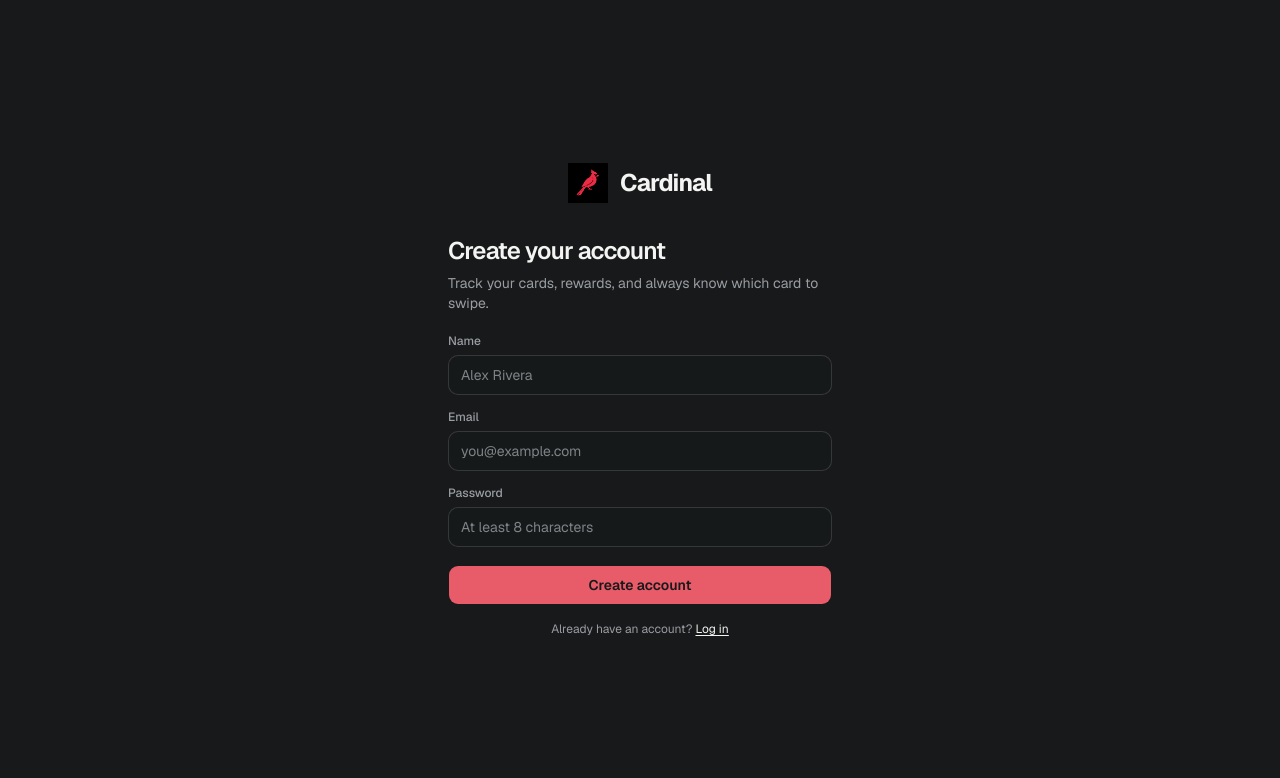
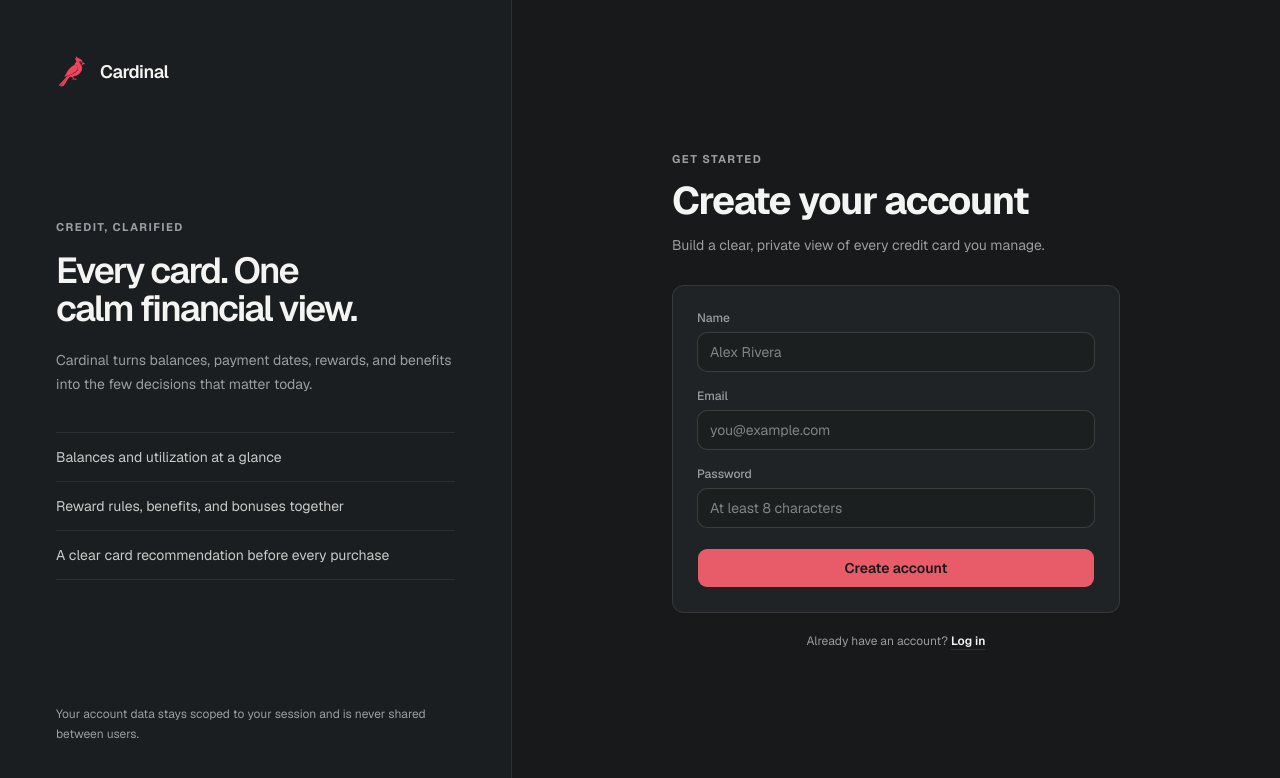
Before and after one commit to cooperbraun13/cardinal, a Next.js app: page /register in a window 1280 px wide. Shown: the top 778 px of the page. Built offline with nearby package versions, Linux system fonts and the light colour scheme; no server answers.

Commit message:
Rebuild the authentication experience

```diff
--- a/src/app/(auth)/login/page.tsx
+++ b/src/app/(auth)/login/page.tsx
@@ -2,7 +2,7 @@ import { redirect } from "next/navigation";
 import { getCurrentUser } from "@/lib/auth";
 import { AuthForm } from "@/components/AuthForm";
 
-export const metadata = { title: "Log in — Cardinal" };
+export const metadata = { title: "Log in - Cardinal" };
 
 export default async function LoginPage() {
   if (await getCurrentUser()) redirect("/dashboard");
--- a/src/app/(auth)/register/page.tsx
+++ b/src/app/(auth)/register/page.tsx
@@ -2,7 +2,7 @@ import { redirect } from "next/navigation";
 import { getCurrentUser } from "@/lib/auth";
 import { AuthForm } from "@/components/AuthForm";
 
-export const metadata = { title: "Create account — Cardinal" };
+export const metadata = { title: "Create account - Cardinal" };
 
 export default async function RegisterPage() {
   if (await getCurrentUser()) redirect("/dashboard");
--- a/src/components/AuthForm.tsx
+++ b/src/components/AuthForm.tsx
@@ -5,10 +5,17 @@ import Link from "next/link";
 import { useRouter } from "next/navigation";
 import { apiFetch } from "@/lib/client";
 import { loginSchema, registerSchema } from "@/lib/validation";
+import { Brand } from "@/components/Brand";
+import { ErrorBanner } from "@/components/ErrorBanner";
+import { Field } from "@/components/forms/Field";
 import { Button } from "@/components/ui/button";
 import { Input } from "@/components/ui/input";
-import { Field } from "@/components/forms/Field";
-import { ErrorBanner } from "@/components/ErrorBanner";
+
+const FEATURES = [
+  "Balances and utilization at a glance",
+  "Reward rules, benefits, and bonuses together",
+  "A clear card recommendation before every purchase",
+];
 
 export function AuthForm({ mode }: { mode: "login" | "register" }) {
   const router = useRouter();
@@ -17,15 +24,18 @@ export function AuthForm({ mode }: { mode: "login" | "register" }) {
   const [pending, setPending] = useState(false);
   const isLogin = mode === "login";
 
-  async function submit(e: React.FormEvent) {
-    e.preventDefault();
+  async function submit(event: React.FormEvent) {
+    event.preventDefault();
     setError("");
     const schema = isLogin ? loginSchema : registerSchema;
-    const parsed = schema.safeParse(isLogin ? { email: values.email, password: values.password } : values);
+    const parsed = schema.safeParse(
+      isLogin ? { email: values.email, password: values.password } : values
+    );
     if (!parsed.success) {
       setError(parsed.error.issues[0].message);
       return;
     }
+
     setPending(true);
     try {
       await apiFetch(`/api/auth/${isLogin ? "login" : "register"}`, {
@@ -34,35 +44,73 @@ export function AuthForm({ mode }: { mode: "login" | "register" }) {
       });
       router.push("/dashboard");
       router.refresh();
-    } catch (err) {
-      setError(err instanceof Error ? err.message : "Something went wrong.");
+    } catch (caught) {
+      setError(caught instanceof Error ? caught.message : "Something went wrong.");
       setPending(false);
     }
   }
 
   return (
-    <div className="flex min-h-screen flex-col items-center justify-center px-4">
-      <div className="mb-8 flex items-center gap-3">
-        {/* eslint-disable-next-line @next/next/no-img-element */}
-        <img src="/cardinal-logo.png" alt="" className="h-10 w-10 object-contain" />
-        <span className="text-2xl font-bold tracking-tight">Cardinal</span>
+    <div className="grid min-h-screen lg:grid-cols-[minmax(20rem,0.8fr)_minmax(30rem,1.2fr)]">
+      <aside className="hidden border-r border-sidebar-border bg-sidebar p-10 lg:flex lg:flex-col xl:p-14">
+        <Link
+          href="/"
+          aria-label="Cardinal home"
+          className="w-fit rounded-lg focus-visible:ring-2 focus-visible:ring-ring/30 focus-visible:outline-none"
+        >
+          <Brand />
+        </Link>
+        <div className="my-auto max-w-md py-12">
+          <p className="eyebrow text-primary">Credit, clarified</p>
+          <h1 className="mt-4 text-4xl leading-[1.05] font-semibold tracking-[-0.05em] text-balance">
+            Every card. One calm financial view.
+          </h1>
+          <p className="mt-5 text-sm leading-6 text-muted-foreground">
+            Cardinal turns balances, payment dates, rewards, and benefits into the few decisions
+            that matter today.
+          </p>
+          <div className="mt-9 divide-y divide-sidebar-border border-y border-sidebar-border">
+            {FEATURES.map((feature) => (
+              <p key={feature} className="py-3.5 text-sm text-foreground/80">
+                {feature}
+              </p>
+            ))}
           </div>
-      <div className="w-full max-w-sm">
-        <h1 className="text-2xl font-semibold tracking-tight">
-          {isLogin ? "Welcome back" : "Create your account"}
+        </div>
+        <p className="text-xs leading-5 text-muted-foreground">
+          Your account data stays scoped to your session and is never shared between users.
+        </p>
+      </aside>
+
+      <main className="flex items-center justify-center px-4 py-10 sm:px-8">
+        <div className="w-full max-w-md">
+          <Link
+            href="/"
+            aria-label="Cardinal home"
+            className="mb-10 inline-flex rounded-lg focus-visible:ring-2 focus-visible:ring-ring/30 focus-visible:outline-none lg:hidden"
+          >
+            <Brand />
+          </Link>
+
+          <p className="eyebrow">{isLogin ? "Welcome back" : "Get started"}</p>
+          <h1 className="page-title mt-3">
+            {isLogin ? "Log in to Cardinal" : "Create your account"}
           </h1>
-        <p className="mt-1.5 text-sm text-muted-foreground">
+          <p className="mt-3 text-sm leading-6 text-muted-foreground">
             {isLogin
-            ? "Log in to see your cards, rewards, and benefits."
-            : "Track your cards, rewards, and always know which card to swipe."}
+              ? "Review your cards, rewards, benefits, and recent activity."
+              : "Build a clear, private view of every credit card you manage."}
           </p>
-        <form onSubmit={submit} className="mt-5 grid gap-3.5">
+
+          <form onSubmit={submit} className="panel mt-7 grid gap-4 p-5 sm:p-6">
             {error && <ErrorBanner message={error} />}
             {!isLogin && (
               <Field label="Name">
                 <Input
                   value={values.name}
-                onChange={(e) => setValues((v) => ({ ...v, name: e.target.value }))}
+                  onChange={(event) =>
+                    setValues((current) => ({ ...current, name: event.target.value }))
+                  }
                   placeholder="Alex Rivera"
                   autoComplete="name"
                   required
@@ -73,7 +121,9 @@ export function AuthForm({ mode }: { mode: "login" | "register" }) {
               <Input
                 type="email"
                 value={values.email}
-              onChange={(e) => setValues((v) => ({ ...v, email: e.target.value }))}
+                onChange={(event) =>
+                  setValues((current) => ({ ...current, email: event.target.value }))
+                }
                 placeholder="you@example.com"
                 autoComplete="email"
                 required
@@ -83,34 +133,44 @@ export function AuthForm({ mode }: { mode: "login" | "register" }) {
               <Input
                 type="password"
                 value={values.password}
-              onChange={(e) => setValues((v) => ({ ...v, password: e.target.value }))}
-              placeholder={isLogin ? "••••••••" : "At least 8 characters"}
+                onChange={(event) =>
+                  setValues((current) => ({ ...current, password: event.target.value }))
+                }
+                placeholder={isLogin ? "Enter your password" : "At least 8 characters"}
                 autoComplete={isLogin ? "current-password" : "new-password"}
                 required
               />
             </Field>
-          <Button type="submit" disabled={pending} className="mt-1">
-            {pending ? "Please wait…" : isLogin ? "Log in" : "Create account"}
+            <Button type="submit" disabled={pending} className="mt-1 w-full">
+              {pending ? "Please wait..." : isLogin ? "Log in" : "Create account"}
             </Button>
           </form>
-        <p className="mt-4 text-center text-xs text-muted-foreground">
+
+          <p className="mt-5 text-center text-xs text-muted-foreground">
             {isLogin ? (
               <>
                 New to Cardinal?{" "}
-              <Link href="/register" className="text-foreground underline underline-offset-2">
+                <Link
+                  href="/register"
+                  className="font-semibold text-foreground underline decoration-border underline-offset-4 transition-colors hover:text-primary"
+                >
                   Create an account
                 </Link>
               </>
             ) : (
               <>
                 Already have an account?{" "}
-              <Link href="/login" className="text-foreground underline underline-offset-2">
+                <Link
+                  href="/login"
+                  className="font-semibold text-foreground underline decoration-border underline-offset-4 transition-colors hover:text-primary"
+                >
                   Log in
                 </Link>
               </>
             )}
           </p>
         </div>
+      </main>
     </div>
   );
 }
```
Lines whose indentation alone changed are shown as unchanged.
